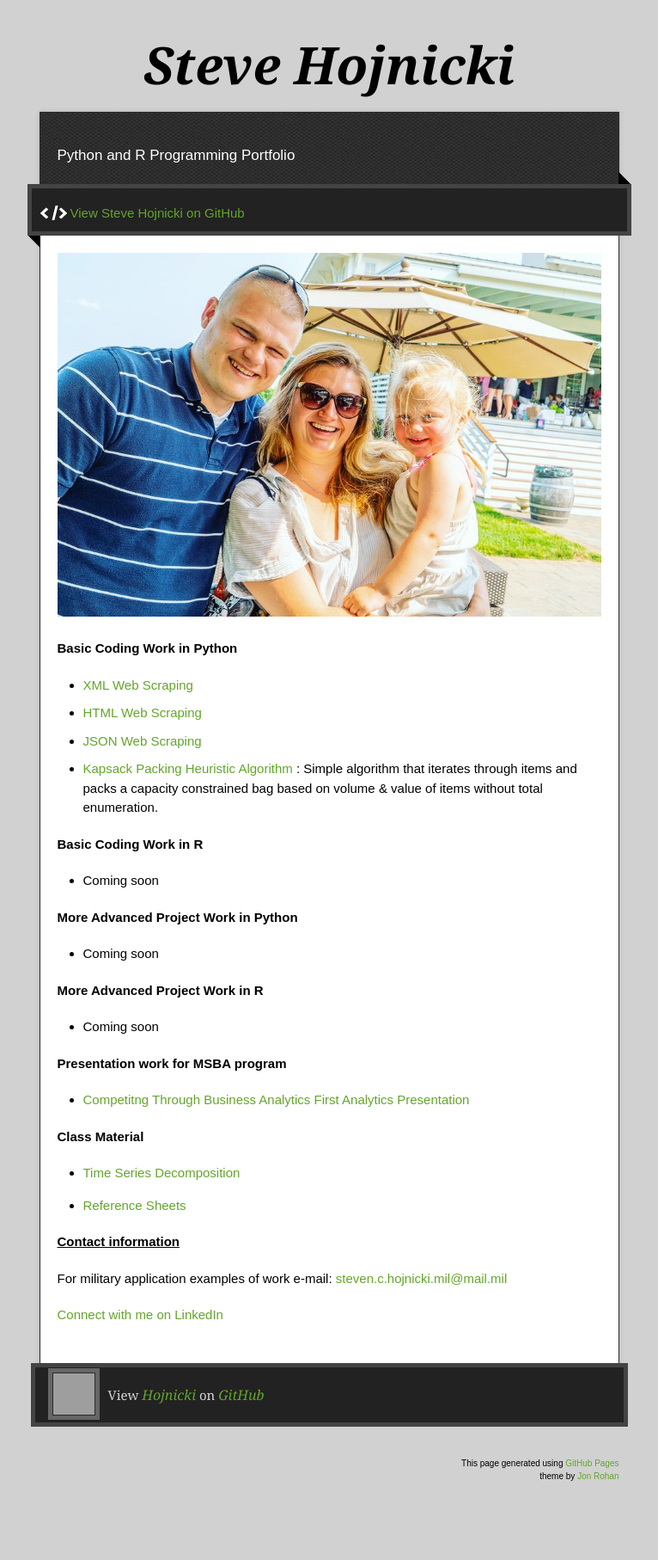
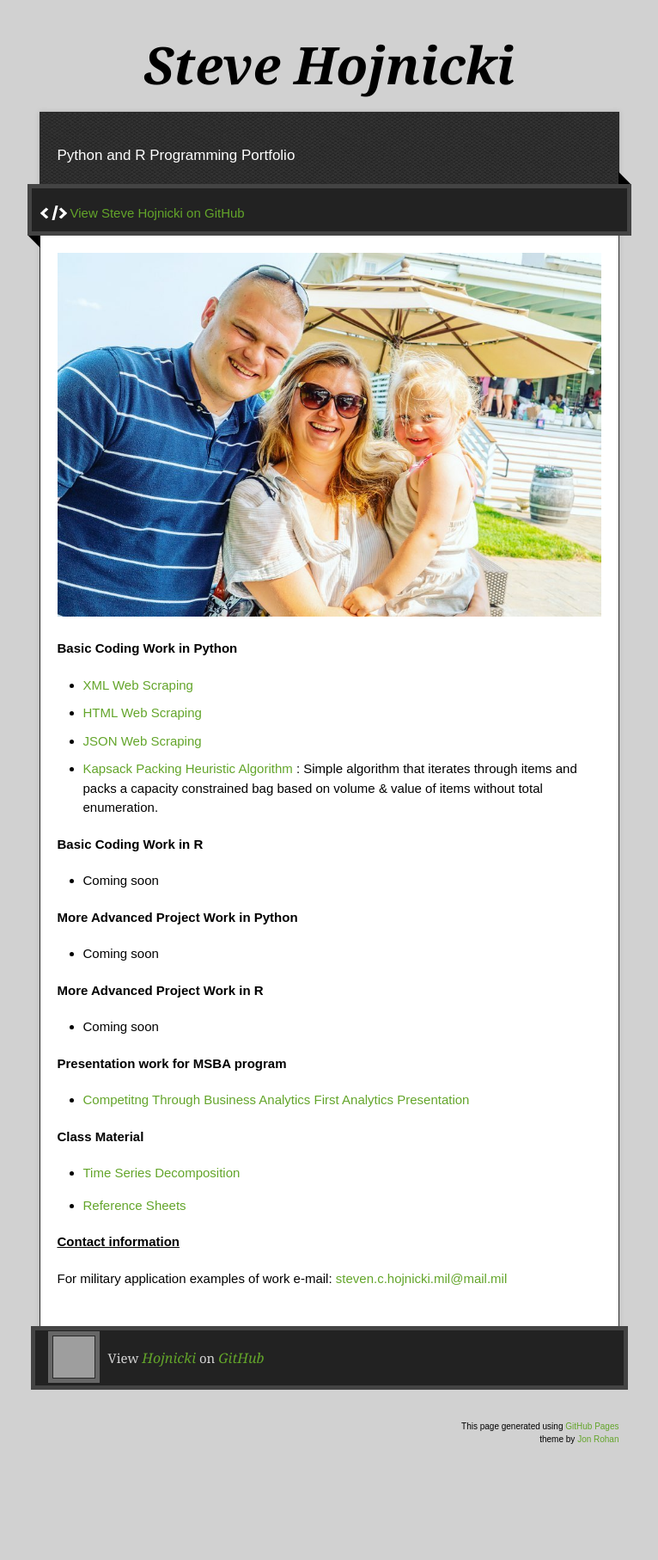
Before and after one commit to Hojnicki/hojnicki.github.io, a Jekyll site: the page built from index.md, in a window 1280 px wide. Shown: the whole page at 86% size, without its empty margins (257-1023 px from the left). Built offline with Jekyll 4.4.1, drawn with Linux system fonts in a browser that asks for light colours; our own code applies the rules of GitHub Pages for plain Markdown files; after the commit the page ends 1771 px from its top, so only the background shows below that; grey boxes are pictures that could not be loaded.

Commit message:
Update index.md

```diff
--- a/index.md
+++ b/index.md
@@ -36,5 +36,3 @@ description: Professional Portfolio: Python and R
 <b> <u>Contact information</u> </b>
 
 For military application examples of work e-mail: <a href="mailto:steven.c.hojnicki.mil@mail.mil">steven.c.hojnicki.mil@mail.mil</a>
-
-<a href="www.linkedin.com/in/stevenhojnicki">Connect with me on LinkedIn </a>
```
